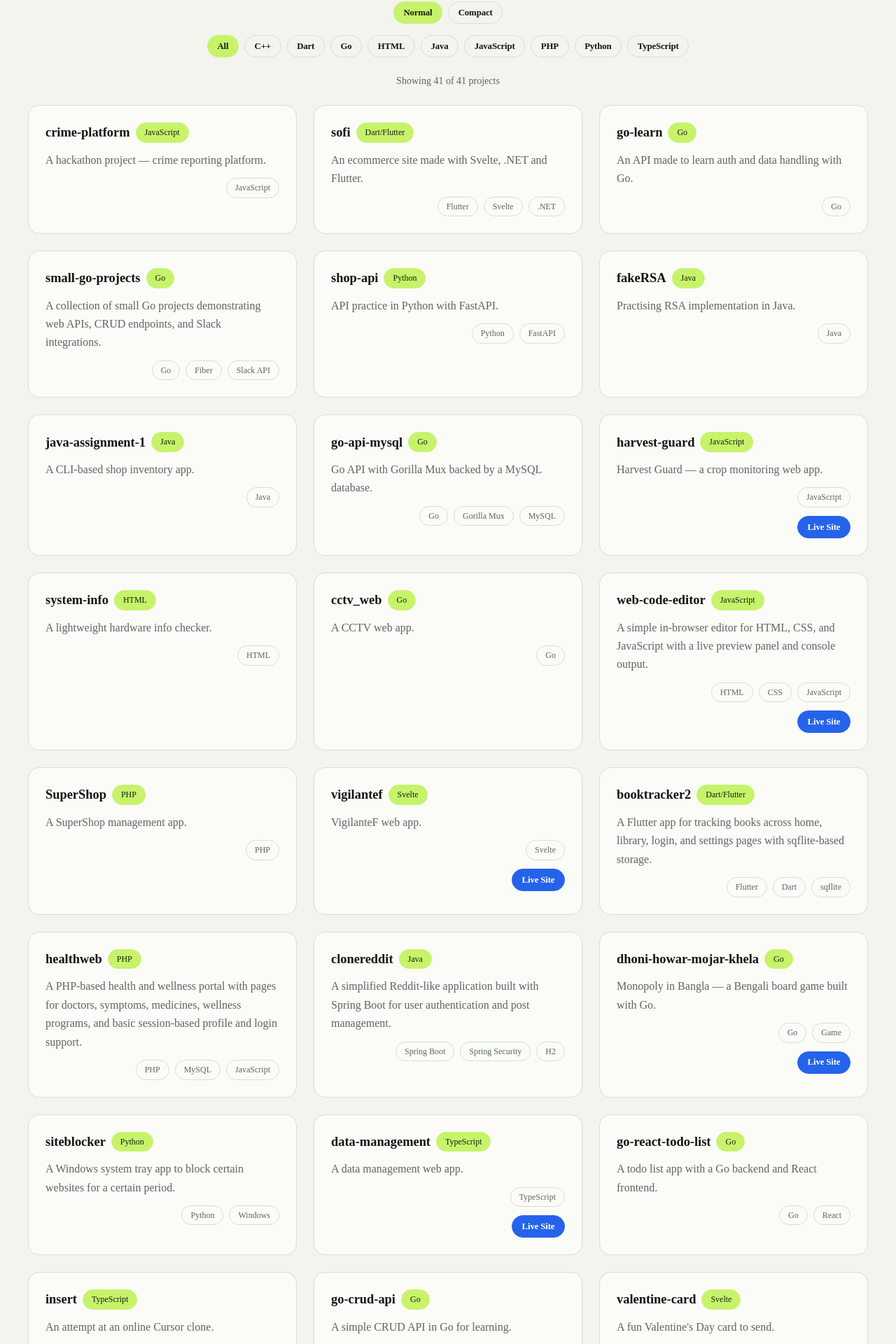
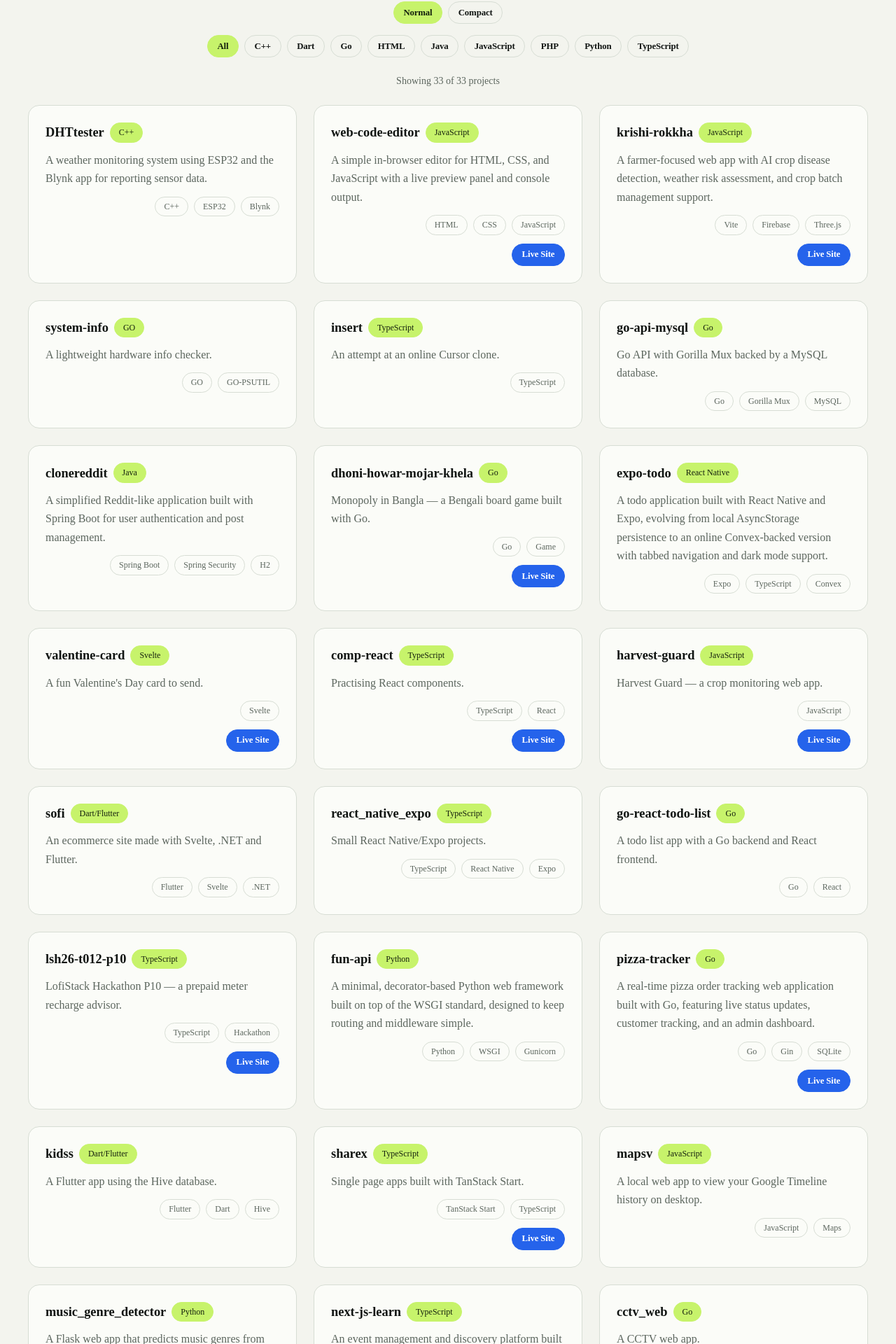
Before and after one commit to junaid-h0ssain/junaid-h0ssain.github.io, a Next.js app in the folder web/: page /projects in a window 1280 px wide. Shown: the part 327-2247 px from the top of the page at 70% size. Built offline with nearby package versions, Linux system fonts and the light colour scheme.

Commit message:
Trim project list

```diff
--- a/web/data/projects.ts
+++ b/web/data/projects.ts
@@ -267,64 +267,12 @@ export const PROJECTS: Project[] = [
     tags: ["TypeScript"],
   },
   {
-    repo: "junaid-h0ssain/astro-learn",
-    title: "astro-learn",
-    badge: "Astro",
-    description: "Learning Astro with small experiments.",
-    tags: ["Astro"],
-    liveUrl: "https://junaid-h0ssain.github.io/astro-learn/",
-  },
-  {
-    repo: "junaid-h0ssain/go-crud-api",
-    title: "go-crud-api",
-    badge: "Go",
-    description: "A simple CRUD API in Go for learning.",
-    tags: ["Go"],
-  },
-  {
-    repo: "junaid-h0ssain/go-learn",
-    title: "go-learn",
-    badge: "Go",
-    description: "An API made to learn auth and data handling with Go.",
-    tags: ["Go"],
-  },
-  {
-    repo: "junaid-h0ssain/fakeRSA",
-    title: "fakeRSA",
-    badge: "Java",
-    description: "Practising RSA implementation in Java.",
-    tags: ["Java"],
-  },
-  {
-    repo: "junaid-h0ssain/data-management",
-    title: "data-management",
-    badge: "TypeScript",
-    description: "A data management web app.",
-    tags: ["TypeScript"],
-    liveUrl: "https://data-management-ebon.vercel.app",
-  },
-  {
     repo: "junaid-h0ssain/harvest-guard",
     title: "harvest-guard",
     badge: "JavaScript",
     description: "Harvest Guard — a crop monitoring web app.",
     tags: ["JavaScript"],
     liveUrl: "https://perplex1.vercel.app",
-  },
-  {
-    repo: "junaid-h0ssain/crime-platform",
-    title: "crime-platform",
-    badge: "JavaScript",
-    description: "A hackathon project — crime reporting platform.",
-    tags: ["JavaScript"],
-  },
-  {
-    repo: "junaid-h0ssain/vigilantef",
-    title: "vigilantef",
-    badge: "Svelte",
-    description: "VigilanteF web app.",
-    tags: ["Svelte"],
-    liveUrl: "https://vigilantef.vercel.app",
   },
   {
     repo: "junaid-h0ssain/java-assignment-1",
@@ -341,18 +289,11 @@ export const PROJECTS: Project[] = [
     tags: ["Flutter", "Dart", "Hive"],
   },
   {
-    repo: "junaid-h0ssain/SuperShop",
-    title: "SuperShop",
-    badge: "PHP",
-    description: "A SuperShop management app.",
-    tags: ["PHP"],
-  },
-  {
     repo: "junaid-h0ssain/system-info",
     title: "system-info",
-    badge: "HTML",
+    badge: "GO",
     description: "A lightweight hardware info checker.",
-    tags: ["HTML"],
+    tags: ["GO", "GO-PSUTIL"],
   },
   {
     repo: "junaid-h0ssain/cctv_web",
```
